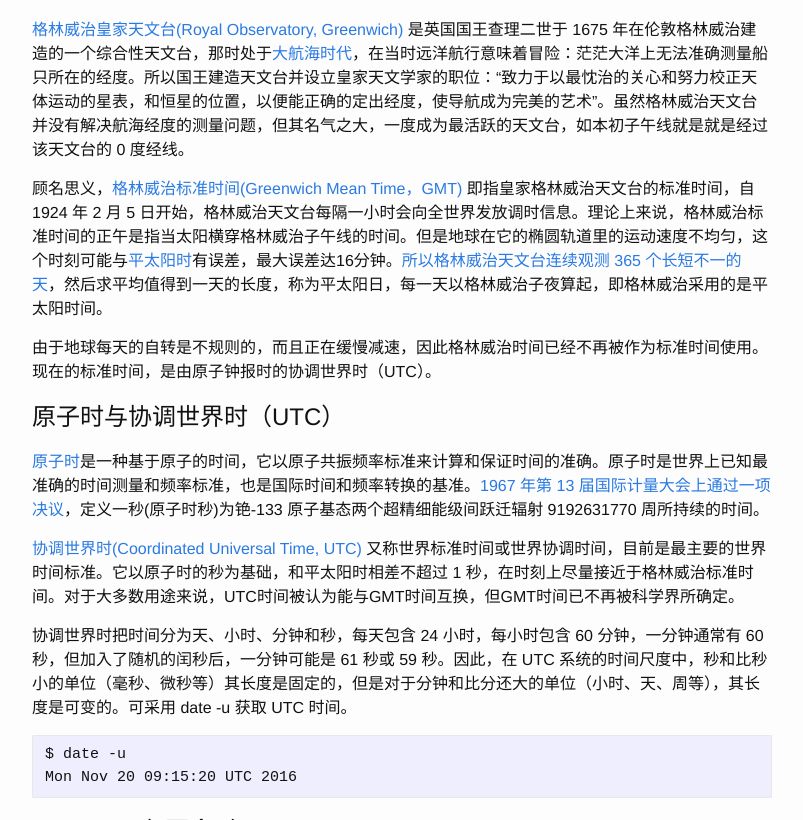
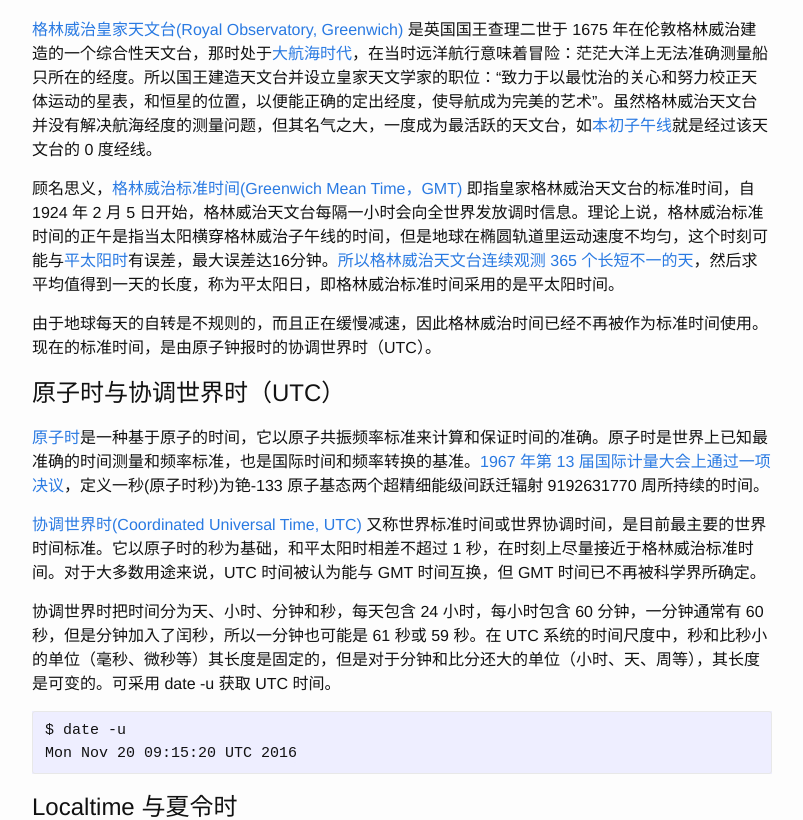
Before and after one commit to DeliangFan/deliangfan.github.io, a Jekyll site: the page built from _posts/2016-11-18-理解time.markdown, in a window 1280 px wide and 1400 px high, scrolled down 411 px. Shown: the part 215-1035 px from the top of the window, without its empty margins (238-1041 px from the left). Built offline with Jekyll 4.4.1, drawn with Linux system fonts in a browser that asks for light colours; comment, search, counter and statistics services are not loaded; some of the changed text lies outside the part shown; grey boxes are pictures that could not be loaded.

Commit message:
update time

```diff
--- a/_posts/2016-11-18-理解time.markdown
+++ b/_posts/2016-11-18-理解time.markdown
@@ -4,17 +4,17 @@
 categories: Algorithm
 ---
 
-最近在 time 方面踩坑数个，加上对各类时间名词的含义含糊不清，遂在本文整理时间相关的名称。
+最近在 time 方面踩坑数个，加上对各类时间名词的含义含糊不清，遂在本文整理时间相关的名词。
 
 # 格林威治天文台与格林威治时间（GMT）
 
 ![Royal_Observatory_Greenwich_London.jpg](http://7xp2eu.com1.z0.glb.clouddn.com/Royal_Observatory_Greenwich_London.jpg)
 
-&nbsp;&nbsp;&nbsp;&nbsp;&nbsp;&nbsp;&nbsp;&nbsp;&nbsp;&nbsp;&nbsp;&nbsp;&nbsp;&nbsp;&nbsp;&nbsp;&nbsp;&nbsp;&nbsp;&nbsp;&nbsp;&nbsp;&nbsp;&nbsp;&nbsp;&nbsp;&nbsp;&nbsp;&nbsp;&nbsp;&nbsp;&nbsp;&nbsp;&nbsp;&nbsp;&nbsp;&nbsp;&nbsp;&nbsp;&nbsp;&nbsp;&nbsp;&nbsp;&nbsp;&nbsp;&nbsp;&nbsp;&nbsp;&nbsp;&nbsp;&nbsp;&nbsp;&nbsp;&nbsp;&nbsp;&nbsp;&nbsp;&nbsp;&nbsp;&nbsp;&nbsp;&nbsp;&nbsp;&nbsp;&nbsp;&nbsp;&nbsp;&nbsp;&nbsp;&nbsp;&nbsp;&nbsp;&nbsp;&nbsp;&nbsp;&nbsp;&nbsp;&nbsp;&nbsp;&nbsp;&nbsp;&nbsp;&nbsp;&nbsp;&nbsp;&nbsp;&nbsp;&nbsp;&nbsp;&nbsp;&nbsp;&nbsp;&nbsp;&nbsp;&nbsp;&nbsp;&nbsp;&nbsp;&nbsp;&nbsp;&nbsp;&nbsp;[原图出处](https://commons.wikimedia.org/wiki/File:Royal_Observatory_Greenwich_London.jpg)
+&nbsp;&nbsp;&nbsp;&nbsp;&nbsp;&nbsp;&nbsp;&nbsp;&nbsp;&nbsp;&nbsp;&nbsp;&nbsp;&nbsp;&nbsp;&nbsp;&nbsp;&nbsp;&nbsp;&nbsp;&nbsp;&nbsp;&nbsp;&nbsp;&nbsp;&nbsp;&nbsp;&nbsp;&nbsp;&nbsp;&nbsp;&nbsp;&nbsp;&nbsp;&nbsp;&nbsp;&nbsp;&nbsp;&nbsp;&nbsp;&nbsp;&nbsp;&nbsp;&nbsp;&nbsp;&nbsp;&nbsp;&nbsp;&nbsp;&nbsp;&nbsp;&nbsp;&nbsp;&nbsp;&nbsp;&nbsp;&nbsp;&nbsp;&nbsp;&nbsp;&nbsp;&nbsp;&nbsp;&nbsp;&nbsp;&nbsp;&nbsp;&nbsp;&nbsp;&nbsp;&nbsp;&nbsp;&nbsp;&nbsp;&nbsp;[原图出处](https://commons.wikimedia.org/wiki/File:Royal_Observatory_Greenwich_London.jpg)
 
-[格林威治皇家天文台(Royal Observatory, Greenwich)](https://zh.wikipedia.org/wiki/%E6%A0%BC%E6%9E%97%E5%B0%BC%E6%B2%BB%E7%9A%87%E5%AE%B6%E5%A4%A9%E6%96%87%E5%8F%B0) 是英国国王查理二世于 1675 年在伦敦格林威治建造的一个综合性天文台，那时处于[大航海时代]([大航海时代](https://zh.wikipedia.org/wiki/%E5%9C%B0%E7%90%86%E5%A4%A7%E5%8F%91%E7%8E%B0))，在当时远洋航行意味着冒险：茫茫大洋上无法准确测量船只所在的经度。所以国王建造天文台并设立皇家天文学家的职位：“致力于以最忱治的关心和努力校正天体运动的星表，和恒星的位置，以便能正确的定出经度，使导航成为完美的艺术”。虽然格林威治天文台并没有解决航海经度的测量问题，但其名气之大，一度成为最活跃的天文台，如本初子午线就是就是经过该天文台的 0 度经线。
+[格林威治皇家天文台(Royal Observatory, Greenwich)](https://zh.wikipedia.org/wiki/%E6%A0%BC%E6%9E%97%E5%B0%BC%E6%B2%BB%E7%9A%87%E5%AE%B6%E5%A4%A9%E6%96%87%E5%8F%B0) 是英国国王查理二世于 1675 年在伦敦格林威治建造的一个综合性天文台，那时处于[大航海时代]([大航海时代](https://zh.wikipedia.org/wiki/%E5%9C%B0%E7%90%86%E5%A4%A7%E5%8F%91%E7%8E%B0))，在当时远洋航行意味着冒险：茫茫大洋上无法准确测量船只所在的经度。所以国王建造天文台并设立皇家天文学家的职位：“致力于以最忱治的关心和努力校正天体运动的星表，和恒星的位置，以便能正确的定出经度，使导航成为完美的艺术”。虽然格林威治天文台并没有解决航海经度的测量问题，但其名气之大，一度成为最活跃的天文台，如[本初子午线](https://zh.wikipedia.org/wiki/%E6%9C%AC%E5%88%9D%E5%AD%90%E5%8D%88%E7%B7%9A)就是经过该天文台的 0 度经线。
 
-顾名思义，[格林威治标准时间(Greenwich Mean Time，GMT)](https://zh.wikipedia.org/wiki/%E6%A0%BC%E6%9E%97%E5%B0%BC%E6%B2%BB%E5%B9%B3%E6%97%B6) 即指皇家格林威治天文台的标准时间，自 1924 年 2 月 5 日开始，格林威治天文台每隔一小时会向全世界发放调时信息。理论上来说，格林威治标准时间的正午是指当太阳横穿格林威治子午线的时间。但是地球在它的椭圆轨道里的运动速度不均匀，这个时刻可能与[平太阳时](https://zh.wikipedia.org/wiki/%E5%A4%AA%E9%98%B3%E6%97%A5)有误差，最大误差达16分钟。[所以格林威治天文台连续观测 365 个长短不一的天](http://ajucs.com/2016/06/24/talk-about-time-and-timer.html)，然后求平均值得到一天的长度，称为平太阳日，每一天以格林威治子夜算起，即格林威治采用的是平太阳时间。
+顾名思义，[格林威治标准时间(Greenwich Mean Time，GMT)](https://zh.wikipedia.org/wiki/%E6%A0%BC%E6%9E%97%E5%B0%BC%E6%B2%BB%E5%B9%B3%E6%97%B6) 即指皇家格林威治天文台的标准时间，自 1924 年 2 月 5 日开始，格林威治天文台每隔一小时会向全世界发放调时信息。理论上说，格林威治标准时间的正午是指当太阳横穿格林威治子午线的时间，但是地球在椭圆轨道里运动速度不均匀，这个时刻可能与[平太阳时](https://zh.wikipedia.org/wiki/%E5%A4%AA%E9%98%B3%E6%97%A5)有误差，最大误差达16分钟。[所以格林威治天文台连续观测 365 个长短不一的天](http://ajucs.com/2016/06/24/talk-about-time-and-timer.html)，然后求平均值得到一天的长度，称为平太阳日，即格林威治标准时间采用的是平太阳时间。
 
 由于地球每天的自转是不规则的，而且正在缓慢减速，因此格林威治时间已经不再被作为标准时间使用。现在的标准时间，是由原子钟报时的协调世界时（UTC）。
 
@@ -22,9 +22,9 @@
 
 [原子时](https://zh.wikipedia.org/wiki/%E5%8E%9F%E5%AD%90%E9%90%98)是一种基于原子的时间，它以原子共振频率标准来计算和保证时间的准确。原子时是世界上已知最准确的时间测量和频率标准，也是国际时间和频率转换的基准。[1967 年第 13 届国际计量大会上通过一项决议](https://zh.wikipedia.org/wiki/%E5%8E%9F%E5%AD%90%E6%97%B6)，定义一秒(原子时秒)为铯-133 原子基态两个超精细能级间跃迁辐射 9192631770 周所持续的时间。
 
-[协调世界时(Coordinated Universal Time, UTC)](https://en.wikipedia.org/wiki/Coordinated_Universal_Time) 又称世界标准时间或世界协调时间，目前是最主要的世界时间标准。它以原子时的秒为基础，和平太阳时相差不超过 1 秒，在时刻上尽量接近于格林威治标准时间。对于大多数用途来说，UTC时间被认为能与GMT时间互换，但GMT时间已不再被科学界所确定。
+[协调世界时(Coordinated Universal Time, UTC)](https://en.wikipedia.org/wiki/Coordinated_Universal_Time) 又称世界标准时间或世界协调时间，是目前最主要的世界时间标准。它以原子时的秒为基础，和平太阳时相差不超过 1 秒，在时刻上尽量接近于格林威治标准时间。对于大多数用途来说，UTC 时间被认为能与 GMT 时间互换，但 GMT 时间已不再被科学界所确定。
 
-协调世界时把时间分为天、小时、分钟和秒，每天包含 24 小时，每小时包含 60 分钟，一分钟通常有 60 秒，但加入了随机的闰秒后，一分钟可能是 61 秒或 59 秒。因此，在 UTC 系统的时间尺度中，秒和比秒小的单位（毫秒、微秒等）其长度是固定的，但是对于分钟和比分还大的单位（小时、天、周等），其长度是可变的。可采用 date -u 获取 UTC 时间。
+协调世界时把时间分为天、小时、分钟和秒，每天包含 24 小时，每小时包含 60 分钟，一分钟通常有 60 秒，但是分钟加入了闰秒，所以一分钟也可能是 61 秒或 59 秒。在 UTC 系统的时间尺度中，秒和比秒小的单位（毫秒、微秒等）其长度是固定的，但是对于分钟和比分还大的单位（小时、天、周等），其长度是可变的。可采用 date -u 获取 UTC 时间。
 
 ~~~
 $ date -u
@@ -35,11 +35,11 @@
 
 ![Time Zones](http://7xp2eu.com1.z0.glb.clouddn.com/Standard_World_Time_Zones.png)
 
-&nbsp;&nbsp;&nbsp;&nbsp;&nbsp;&nbsp;&nbsp;&nbsp;&nbsp;&nbsp;&nbsp;&nbsp;&nbsp;&nbsp;&nbsp;&nbsp;&nbsp;&nbsp;&nbsp;&nbsp;&nbsp;&nbsp;&nbsp;&nbsp;&nbsp;&nbsp;&nbsp;&nbsp;&nbsp;&nbsp;&nbsp;&nbsp;&nbsp;&nbsp;&nbsp;&nbsp;&nbsp;&nbsp;&nbsp;&nbsp;&nbsp;&nbsp;&nbsp;&nbsp;&nbsp;&nbsp;&nbsp;&nbsp;&nbsp;&nbsp;&nbsp;&nbsp;&nbsp;&nbsp;&nbsp;&nbsp;&nbsp;&nbsp;&nbsp;&nbsp;&nbsp;&nbsp;&nbsp;&nbsp;&nbsp;&nbsp;&nbsp;&nbsp;&nbsp;&nbsp;&nbsp;&nbsp;&nbsp;&nbsp;&nbsp;&nbsp;&nbsp;&nbsp;&nbsp;&nbsp;&nbsp;&nbsp;&nbsp;&nbsp;&nbsp;&nbsp;&nbsp;&nbsp;&nbsp;&nbsp;&nbsp;&nbsp;&nbsp;&nbsp;&nbsp;&nbsp;&nbsp;&nbsp;&nbsp;&nbsp;&nbsp;&nbsp;[原图](https://zh.wikipedia.org/wiki/%E6%97%B6%E5%8C%BA#/media/File:Standard_World_Time_Zones.png)
+&nbsp;&nbsp;&nbsp;&nbsp;&nbsp;&nbsp;&nbsp;&nbsp;&nbsp;&nbsp;&nbsp;&nbsp;&nbsp;&nbsp;&nbsp;&nbsp;&nbsp;&nbsp;&nbsp;&nbsp;&nbsp;&nbsp;&nbsp;&nbsp;&nbsp;&nbsp;&nbsp;&nbsp;&nbsp;&nbsp;&nbsp;&nbsp;&nbsp;&nbsp;&nbsp;&nbsp;&nbsp;&nbsp;&nbsp;&nbsp;&nbsp;&nbsp;&nbsp;&nbsp;&nbsp;&nbsp;&nbsp;&nbsp;&nbsp;&nbsp;&nbsp;&nbsp;&nbsp;&nbsp;&nbsp;&nbsp;&nbsp;&nbsp;&nbsp;&nbsp;&nbsp;&nbsp;&nbsp;&nbsp;&nbsp;&nbsp;&nbsp;&nbsp;&nbsp;&nbsp;&nbsp;&nbsp;&nbsp;&nbsp;&nbsp;[原图](https://zh.wikipedia.org/wiki/%E6%97%B6%E5%8C%BA#/media/File:Standard_World_Time_Zones.png)
 
 各个国家分布在地球的不同位置上，因此不同国家的日出、正午、日落时间可能有所偏差，在现实生活中，人们更关注本地时间，因为和 UTC 相比，本地时间更适合用于当地的生产和生活。1863 年，[时区](https://zh.wikipedia.org/wiki/%E6%97%B6%E5%8C%BA)的概念被首次提出，它以区域为范围设定标准时间，某地的本地时间通常指该地所在时区的标准时间。理论时区以被 15 整除的子午线为中心，向东西两侧延伸 7.5 度，即每 15 度划分一个时区，这是理论时区。但是，为了避开国界线，有的时区的形状并不规则，而且比较大的国家以国家内部行政分界线为时区界线，这是实际时区，即法定时区。
 
-北京位于东八区，故其时区为 UTC+8，北京时间比格林威治时间早 8 小时，在不考虑夏令时的情况下，可用以下公式完成本地时间和 UTC 时间之间的转换。
+北京位于东八区，故其时区为 UTC+8，北京时间比格林威治标准时间早 8 小时，在不考虑夏令时的情况下，可用以下公式完成本地时间和 UTC 时间之间的转换。
 
 ~~~
 UTC + 时区差 = 本地时间
```
Also changed, not shown: other parts of _posts/2016-11-18-理解time.markdown (+1 -1 lines).
